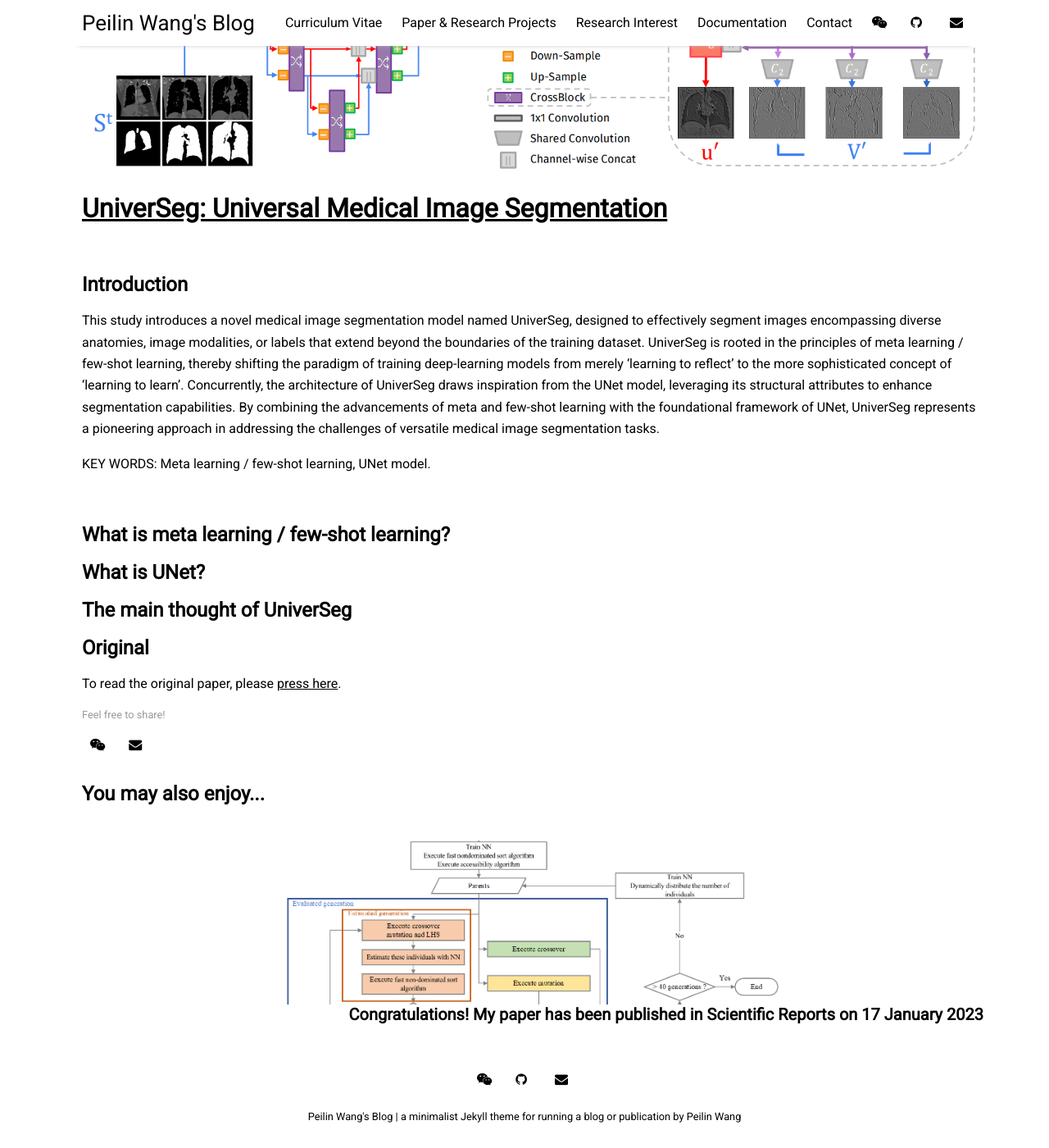
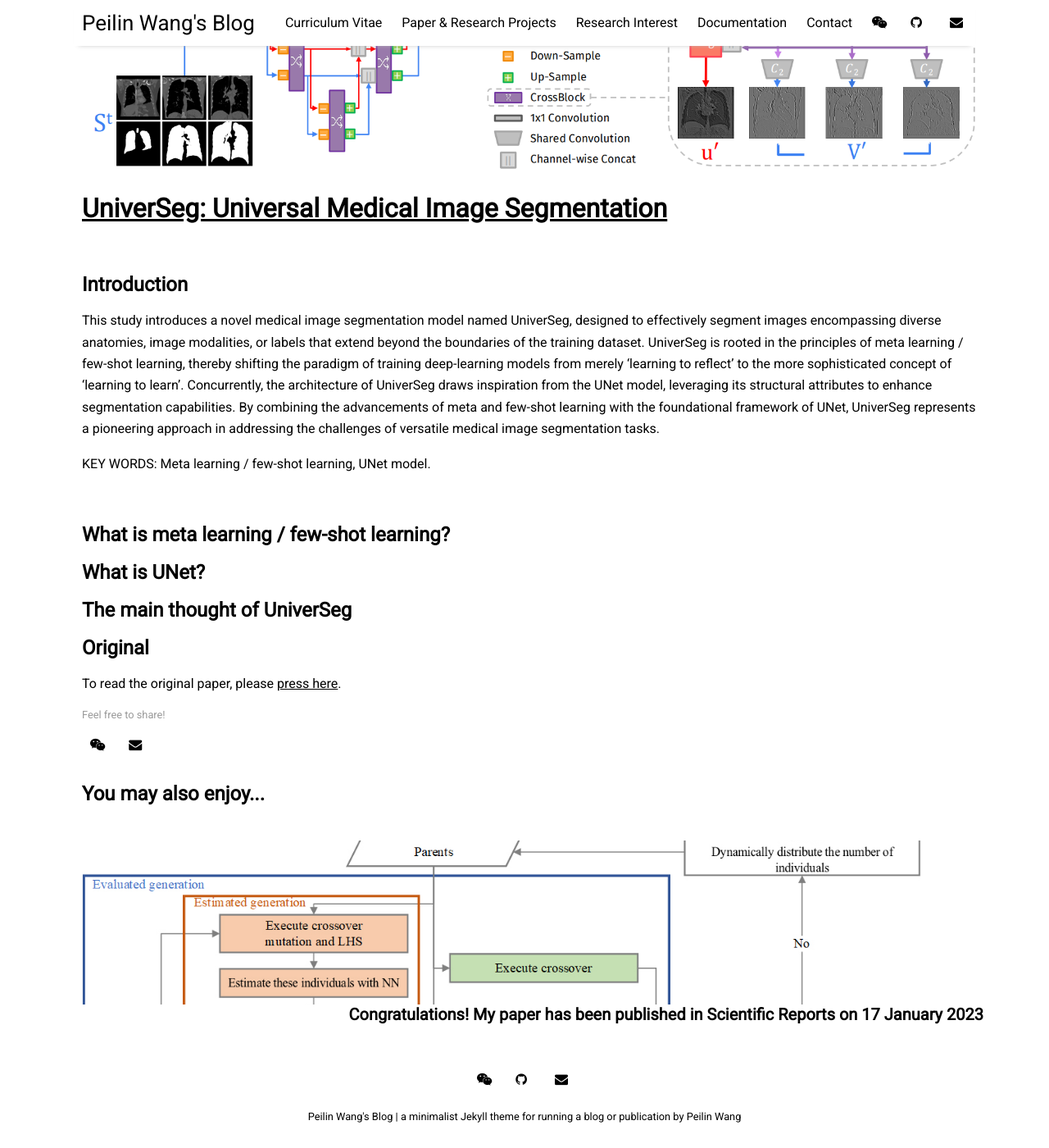
Before and after one commit to peilin-wang-git/peilin-wang-git.github.io, a Jekyll site: the page built from _posts/2023-08-07-PaperReading-MetaLearning.md, in a window 1280 px wide and 1400 px high, scrolled down 290 px. Shown: the whole window at 82% size. Built offline with Jekyll 4.4.1, drawn with Linux system fonts in a browser that asks for light colours; nearby versions of some CDN libraries.

Commit message:
Update _base.scss

```diff
--- a/_sass/_base.scss
+++ b/_sass/_base.scss
@@ -1,3 +1,126 @@
+// /*
+//   Reset some basic elements
+// */
+
+// body, h1, h2, h3, h4, h5, h6,
+// p, blockquote, pre, hr,
+// dl, dd, ol, ul, figure {
+//   margin: 0;
+//   padding: 0;
+// }
+
+// /*
+//   Basic styling
+// */
+
+// /* Headings */
+// h1, h2, h3, h4, h5, h6 {
+//   margin-bottom: .5rem;
+//   font-weight: bold;
+//   line-height: 1.25;
+//   text-rendering: optimizeLegibility;
+// }
+
+// h1 {
+//   font-size: 2rem;
+// }
+// h2 {
+//   margin-top: 1rem;
+//   font-size: 1.5rem;
+// }
+// h3 {
+//   margin-top: 1.5rem;
+//   font-size: 1.25rem;
+// }
+// h4, h5, h6 {
+//   margin-top: 1rem;
+//   font-size: 1rem;
+// }
+
+// /* Body */
+// body {
+//   font-family: $base-font-family;
+// }
+// body img {
+//   align: middle;
+//   margin: 5px auto auto auto;
+//   display: block;
+//   max-width: 600px;
+// }
+
+// p {
+//   display: block;
+//   margin-top: 1em;
+//   margin-bottom: 1em;
+//   margin-left: 0;
+//   margin-right: 0;
+//   line-height: 1.65;
+//   font-family: $body-font-family;
+// }
+
+// /* Lists */
+// ul, ol, dl {
+//   margin-top: 1rem;
+//   margin-bottom: 1rem;
+//   margin-left: 1.5rem;
+//   font-family: $body-font-family;
+// }
+
+// ol li {
+//   margin-top: 1rem;
+//   margin-bottom: 1rem;
+//   margin-left: 1.5rem;
+// }
+
+// li {
+//   margin-bottom: 1rem;
+// }
+
+// dt {
+//   font-weight: bold;
+// }
+// dd {
+//   margin-bottom: .5rem;
+// }
+
+// /*
+//   Links
+// */
+
+// a {
+//   color: $brand-color;
+//   text-decoration: none;
+// }
+
+// /*
+//   Blockquote
+// */
+
+// blockquote {
+//   margin: 10px 20px 10px;
+//   padding: 0px 15px;
+//   border-left: 0.25em solid #ccc;
+//   color: #999;
+//   line-height: 1.5;
+// }
+
+// /**
+//  * Tables
+//  */
+// table {
+//   border-collapse: collapse;
+//   margin-bottom: 30px;
+//   width: 100%;
+// }
+
+// table, th, td {
+//   border: 1px solid black;
+// }
+// th, td {
+//   padding: 15px;
+//   text-align: left;
+// }
+
 /*
   Reset some basic elements
 */
@@ -45,7 +168,7 @@ body img {
   align: middle;
   margin: 5px auto auto auto;
   display: block;
-  max-width: 600px;
+  max-width: $container-width;
 }
 
 p {
```
